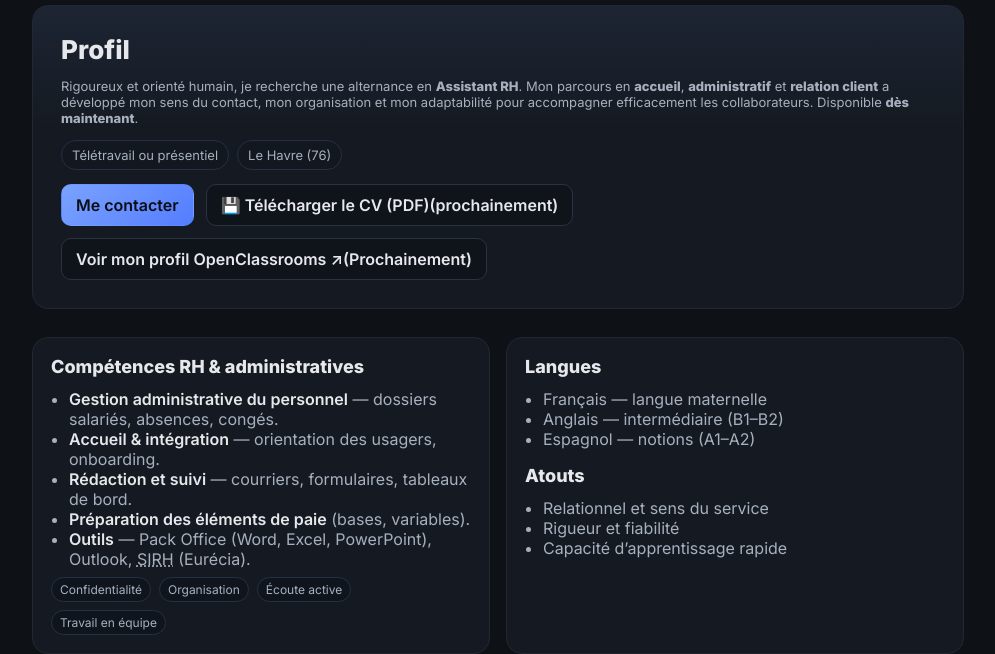
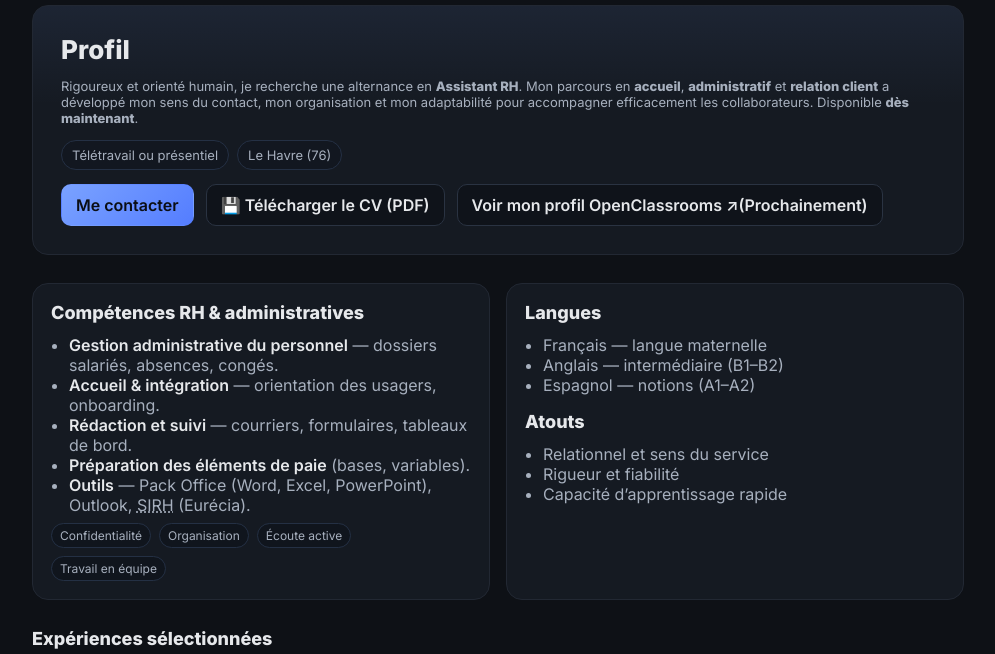
Before and after one commit to MrZwave/CV-Assistant-RH, a plain HTML site: page index.html in a window 1280 px wide. Shown: the part 137-791 px from the top of the page, without its empty margins (142-1137 px from the left). Drawn offline with Linux system fonts and the light colour scheme.

Commit message:
Update index.html
téléchargement fonctionnel

```diff
--- a/index.html
+++ b/index.html
@@ -102,7 +102,7 @@
       </div>
       <div class="cta">
         <a class="btn primary" href="#contact">Me contacter</a>
-        <a class="btn" href="./cv.pdf" download>💾 Télécharger le CV (PDF)(prochainement)</a>
+        <a class="btn" href="./cv.pdf" download>💾 Télécharger le CV (PDF)</a>
         <a class="btn" href="https://www.openclassrooms.com/talents/9952708" target="_blank" rel="noopener">Voir mon profil OpenClassrooms ↗︎(Prochainement)</a>
       </div>
     </section>
```
